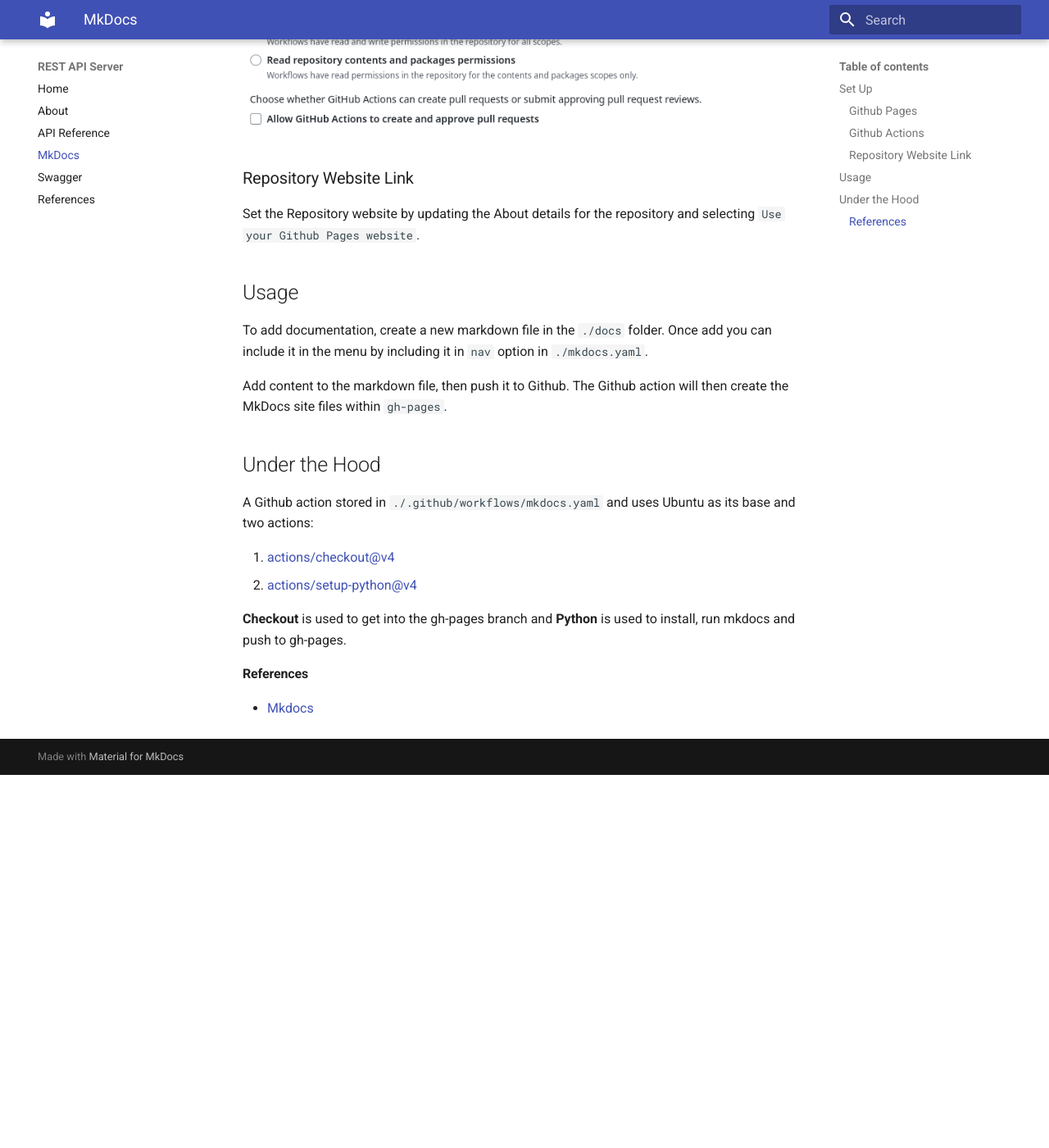
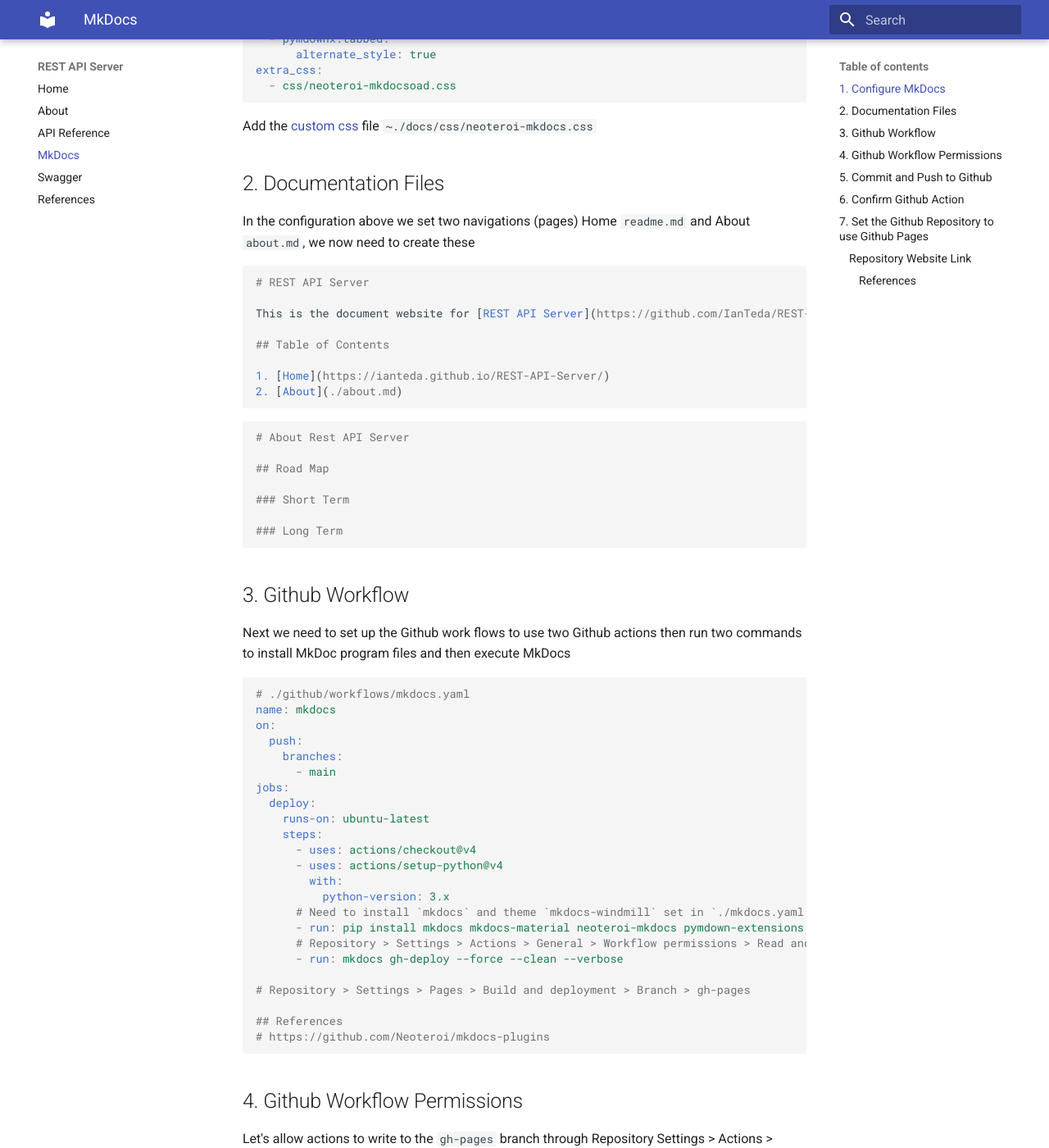
Before and after one commit to IanTeda/REST-API-Server, an MkDocs documentation site: the page built from docs/mkdocs.md, in a window 1280 px wide and 1400 px high, scrolled down 1074 px. Shown: the whole window at 82% size. Built offline with MkDocs 1.6.1 and Material for MkDocs 9.7.7, drawn with Linux system fonts in a browser that asks for light colours; before the commit the page ends 2019 px from its top, so only the background shows below that; some of the changed text lies outside the part shown.

Commit message:
Update MkDocs documentation

````diff
--- a/docs/mkdocs.md
+++ b/docs/mkdocs.md
@@ -2,11 +2,137 @@
 
 > MkDocs is a fast, simple and downright gorgeous static site generator that's geared towards building project documentation. Documentation source files are written in Markdown, and configured with a single YAML configuration file.
 
-## Set Up
+To set up MkDocs in our Project we need to:
 
-To set up MkDocs within the repository we need to set the Github Pages branch and allow read and write for Github Actions.
+1. Configure MkDocs
+2. Documentation files
+3. Github workflow
+4. Github workflow permissions
+5. Commit and push to Github
+6. Confirm the action ran on Github
+7. Set the Github Repository to use Github Pages
 
-### Github Pages
+## 1. Configure MkDocs
+
+The first thing we need to do is create the configuration file `mkdocs.yaml` in the root of the repository.
+
+```sh
+touch mkdocs.yaml
+```
+
+Add the base configuration to `./mkdocs.yaml`
+
+```yaml
+# ./mkdocs.yaml
+site_name: Personal Ledger Documentation
+site_url: https://ianteda.github.io/Personal_Ledger
+docs_dir: 'docs'
+theme:
+  name: 'material'
+nav:
+  - Home: README.md
+  - About: about.md
+plugins:
+  - search
+  - neoteroi.mkdocsoad:
+      use_pymdownx: true
+markdown_extensions:
+  - pymdownx.details
+  - pymdownx.superfences
+  - pymdownx.tabbed:
+      alternate_style: true
+extra_css:
+  - css/neoteroi-mkdocsoad.css
+```
+
+Add the [custom css](https://github.com/IanTeda/REST-API-Server/blob/main/docs/css/neoteroi-mkdocs.css) file `~./docs/css/neoteroi-mkdocs.css`
+
+## 2. Documentation Files
+
+In the configuration above we set two navigations (pages) Home `readme.md` and About `about.md`, we now need to create these
+
+```markdown
+# REST API Server
+
+This is the document website for [REST API Server](https://github.com/IanTeda/REST-API-Server)
+
+## Table of Contents
+
+1. [Home](https://ianteda.github.io/REST-API-Server/)
+2. [About](./about.md)
+
+```
+
+```markdown
+# About Rest API Server
+
+## Road Map
+
+### Short Term
+
+### Long Term
+```
+
+## 3. Github Workflow
+
+Next we need to set up the Github work flows to use two Github actions then run two commands to install MkDoc program files and then execute MkDocs
+
+```yaml
+# ./github/workflows/mkdocs.yaml
+name: mkdocs
+on:
+  push:
+    branches:
+      - main
+jobs:
+  deploy:
+    runs-on: ubuntu-latest
+    steps:
+      - uses: actions/checkout@v4
+      - uses: actions/setup-python@v4
+        with:
+          python-version: 3.x
+      # Need to install `mkdocs` and theme `mkdocs-windmill` set in `./mkdocs.yaml` config
+      - run: pip install mkdocs mkdocs-material neoteroi-mkdocs pymdown-extensions
+      # Repository > Settings > Actions > General > Workflow permissions > Read and write permissions
+      - run: mkdocs gh-deploy --force --clean --verbose
+
+# Repository > Settings > Pages > Build and deployment > Branch > gh-pages
+
+## References
+# https://github.com/Neoteroi/mkdocs-plugins
+```
+
+## 4. Github Workflow Permissions
+
+Let's allow actions to write to the `gh-pages` branch through Repository Settings > Actions > General > Workflow permissions
+
+Then allow Read and write permissions
+
+![Allow read and write permissions for actions](./images/screenshot-github-actions.png "Allow actions read and write permissions for repository")
+
+## 5. Commit and Push to Github
+
+Now we need to add and commit the repository before pushing to Github
+
+```sh
+git add .
+```
+
+```sh
+git commit -m "First MkDocs commit"
+```
+
+```sh
+git push
+```
+
+## 6. Confirm Github Action
+
+Now that we have pushed to Github lets confirm the workflow executed ok, by going to Actions > All Workflows.
+
+
+## 7. Set the Github Repository to use Github Pages
 
 We set up pages by going to the Repository Settings > Pages > Build and deployment > Branch.
 
@@ -14,33 +140,10 @@
 
 ![Build and deploy setting](./images/screenshot-githubs-pages.png "Set the branch for Github pages to use")
 
-### Github Actions
-
-Let's allow actions to write to the `gh-pages` branch through Repository Settings > Actions > General > Workflow permissions
-
-Then allow Read and write permissions
-
-![Allow read and write permissions for actions](./images/screenshot-github-actions.png "Allow actions read and write permissions for repository")
-
 ### Repository Website Link
 
 Set the Repository website by updating the About details for the repository and selecting `Use your Github Pages website`.
 
-## Usage
-
-To add documentation, create a new markdown file in the `./docs` folder. Once add you can include it in the menu by including it in `nav` option in `./mkdocs.yaml`.
-
-Add content to the markdown file, then push it to Github. The Github action will then create the MkDocs site files within `gh-pages`.
-
-## Under the Hood
-
-A Github action stored in `./.github/workflows/mkdocs.yaml` and uses Ubuntu as its base and two actions:
-
-1. [actions/checkout@v4](https://github.com/actions/checkout)
-2. [actions/setup-python@v4](https://github.com/actions/setup-python)
-
-__Checkout__ is used to get into the gh-pages branch and __Python__ is used to install, run mkdocs and push to gh-pages.
-
 #### References
 
 * [Mkdocs](https://www.mkdocs.org/)
--- a/mkdocs.yaml
+++ b/mkdocs.yaml
@@ -1,3 +1,4 @@
+# ./mkdocs.yaml
 site_name: REST API Server
 site_url: https://ianteda.github.io/REST-API-Server
 theme:
````
Also changed, not shown: docs/about.md (+1 -3 lines), 1 other file.
